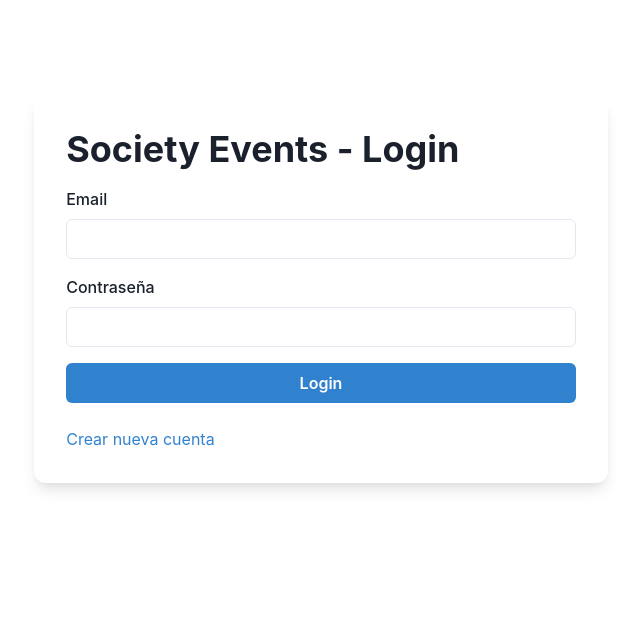
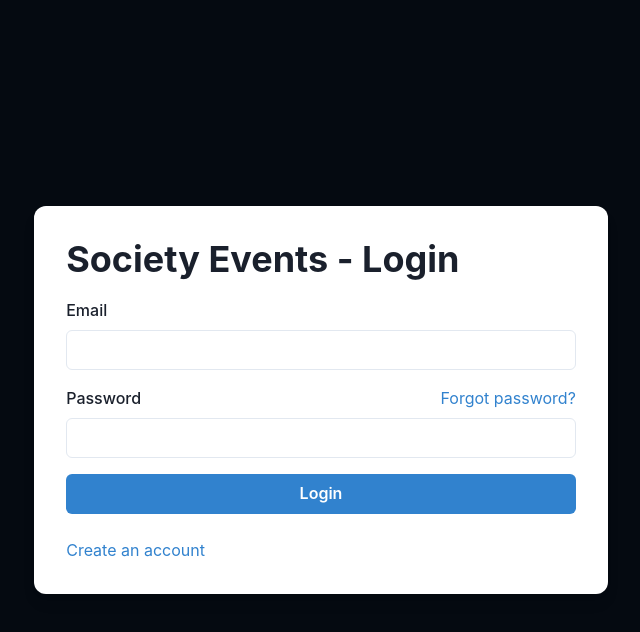
Before and after one commit to TheIcySpark/Society-events, a React (Create React App) app in the folder society-events-frontend/: page /login in a window 1280 px wide. Shown: the top 632 px of the page, without its empty margins (319-959 px from the left). Built offline with nearby package versions, Linux system fonts and the light colour scheme.

Commit message:
improved login

```diff
--- a/society-events-frontend/src/components/Login.tsx
+++ b/society-events-frontend/src/components/Login.tsx
@@ -12,31 +12,43 @@ import {
   Link as ChakraLink,
   Stack,
   theme,
-  useBreakpointValue} from "@chakra-ui/react"
+  useBreakpointValue,
+  Box,
+  Flex
+} from "@chakra-ui/react"
 
 
 
 export default function Login() {
   const formSize = useBreakpointValue({ base: 'sm', md: 'md' });
   return (
-    <ChakraProvider theme={theme}>
-      <Container centerContent py={{ base: '12', md: '24' }}>
+    <ChakraProvider theme={theme} >
+      <Box bg="#050a11" minHeight="100vh" display="flex" justifyContent="center" alignItems="center">
+        <Container centerContent py={{ base: '12', md: '24' }} >
+
           <Stack
             spacing={4}
             w={{ base: 'full', md: 'full' }}
             rounded={'xl'}
             boxShadow={'lg'}
             p={{ base: 4, md: 8 }}
+            bg="white"
           >
-          <Heading >
+            <Heading alignContent="center">
               Society Events - Login
             </Heading>
             <FormControl id="email">
               <FormLabel>Email</FormLabel>
               <Input type="email" size={formSize} />
             </FormControl>
+
             <FormControl id="password">
-            <FormLabel>Contraseña</FormLabel>
+              <Flex justify="space-between" align="baseline">
+                <FormLabel>Password</FormLabel>
+                <Text>
+                  <ChakraLink as={ChakraLink} href="/forgotPassword" color="blue.500">Forgot password?</ChakraLink>
+                </Text>
+              </Flex>
               <Input type="password" size={formSize} />
             </FormControl>
             <Stack spacing={6}>
@@ -45,12 +57,14 @@ export default function Login() {
               </Button>
               <Text>
                 <ChakraLink as={ChakraLink} href="/signUp" color="blue.500">
-                Crear nueva cuenta
+                  Create an account
                 </ChakraLink>
               </Text>
             </Stack>
           </Stack>
+
         </Container>
+      </Box>
     </ChakraProvider>
   )
 }
```
Lines whose indentation alone changed are shown as unchanged.
